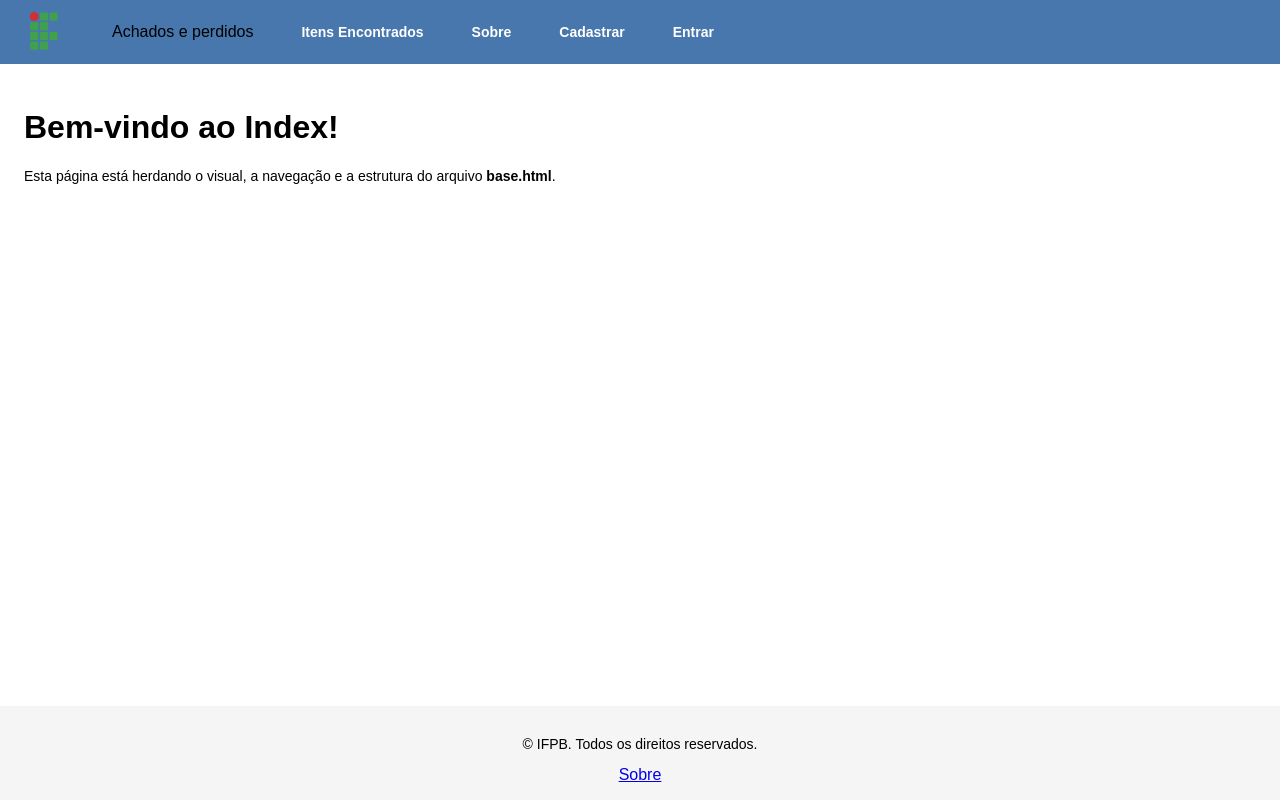
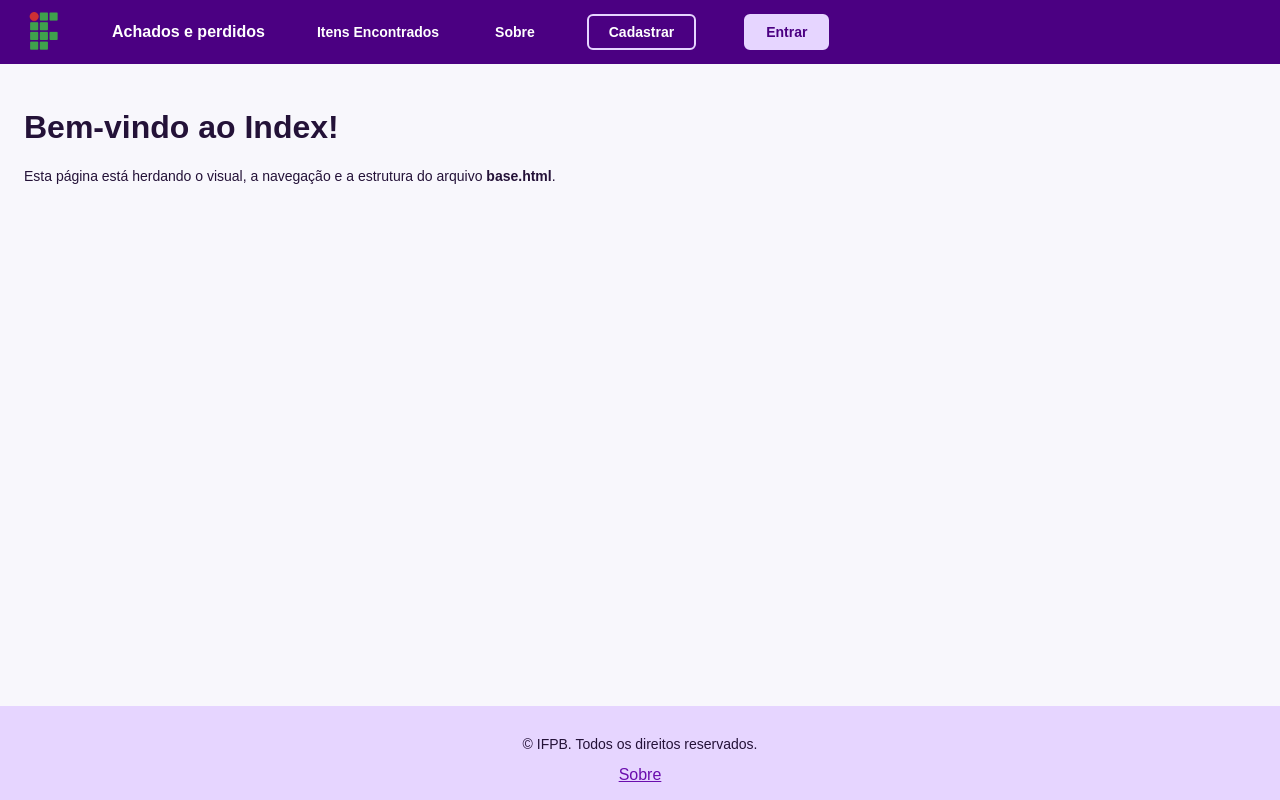
Before and after one commit to robertogomesbr/Projeto-P1-ES, a Flask app: page / in a window 1280 px wide. Run offline with Flask 3, Linux system fonts and the light colour scheme.

Commit message:
style: aplica paleta de cores

```diff
--- a/static/css/style.css
+++ b/static/css/style.css
@@ -1,49 +1,80 @@
 body {
+    min-height: 100vh;
+    min-height: 100dvh;
     margin: 0;
     font-family: Arial, sans-serif;
-    min-height: 100vh;
     display: flex;
     flex-direction: column;
+    background-color: #F8F7FC;
+    color: #241238;
 }
 
 p {
     font-size: 14px;
 }
 
-
 nav {
     display: flex;
-    flex-direction: column;
+    flex-wrap: wrap;
     align-items: center;
-    gap: 12px;
+    justify-content: center;
+    gap: 8px 16px;
     padding: 12px 16px;
-    background-color: #4777ad;
+    background-color: #4B0082;
 }
 
 nav a {
-    color: #ffffff;
+    padding: 8px 4px;
+    color: #FFFFFF;
     text-decoration: none;
     font-weight: bold;
     font-size: 14px;
 }
 
 nav a:hover {
-    color: #ffd966;
+    color: #E6D5FF;
 }
 
-nav button {
+.site-name {
+    color: #FFFFFF;
+    font-weight: bold;
+}
+
+/* Funciona tanto para <button> quanto para <a> */
+.btn-cadastrar,
+.btn-entrar {
+    display: inline-block;
     padding: 8px 20px;
     border-radius: 6px;
     font-size: 14px;
     font-weight: bold;
     cursor: pointer;
-    background-color: #ffd966;
-    border: none;
+    text-decoration: none;
+}
+img {
+    max-width: 100%;
+    height: auto;
+}
+.btn-cadastrar {
+    background-color: transparent;
+    color: #FFFFFF;
+    border: 2px solid #E6D5FF;
 }
 
-nav button:hover {
-    background-color: #ffffff;
-    color: #4777ad;
+.btn-cadastrar:hover {
+    background-color: #6A0DAD;
+    color: #FFFFFF;
+}
+
+.btn-entrar {
+    background-color: #E6D5FF;
+    color: #4B0082;
+    border: 2px solid #E6D5FF;
+}
+
+.btn-entrar:hover {
+    background-color: #FFFFFF;
+    color: #6A0DAD;
 }
 
 .logo {
@@ -58,13 +89,17 @@ main {
 footer {
     text-align: center;
     padding: 16px;
-    background-color: #f5f5f5;
+    background-color: #E6D5FF;
+    color: #241238;
+}
+
+footer a {
+    color: #6A0DAD;
 }
 
 footer a:hover {
-    color: #000000;
+    color: #4B0082;
 }
-
 
 @media (min-width: 600px) {
     nav {
@@ -79,7 +114,6 @@ footer a:hover {
     }
 }
 
-
 @media (min-width: 900px) {
     nav {
         justify-content: flex-start;
```
